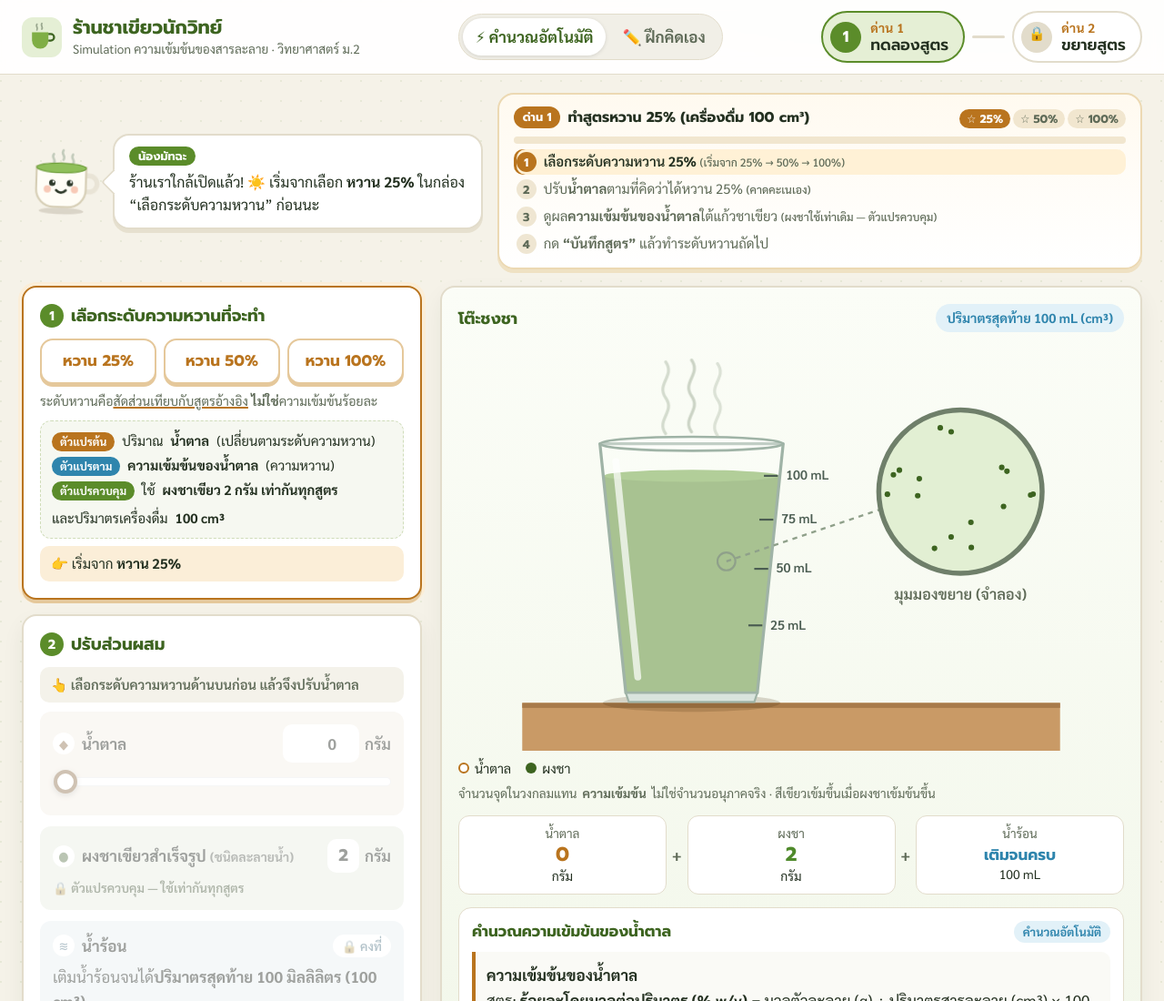
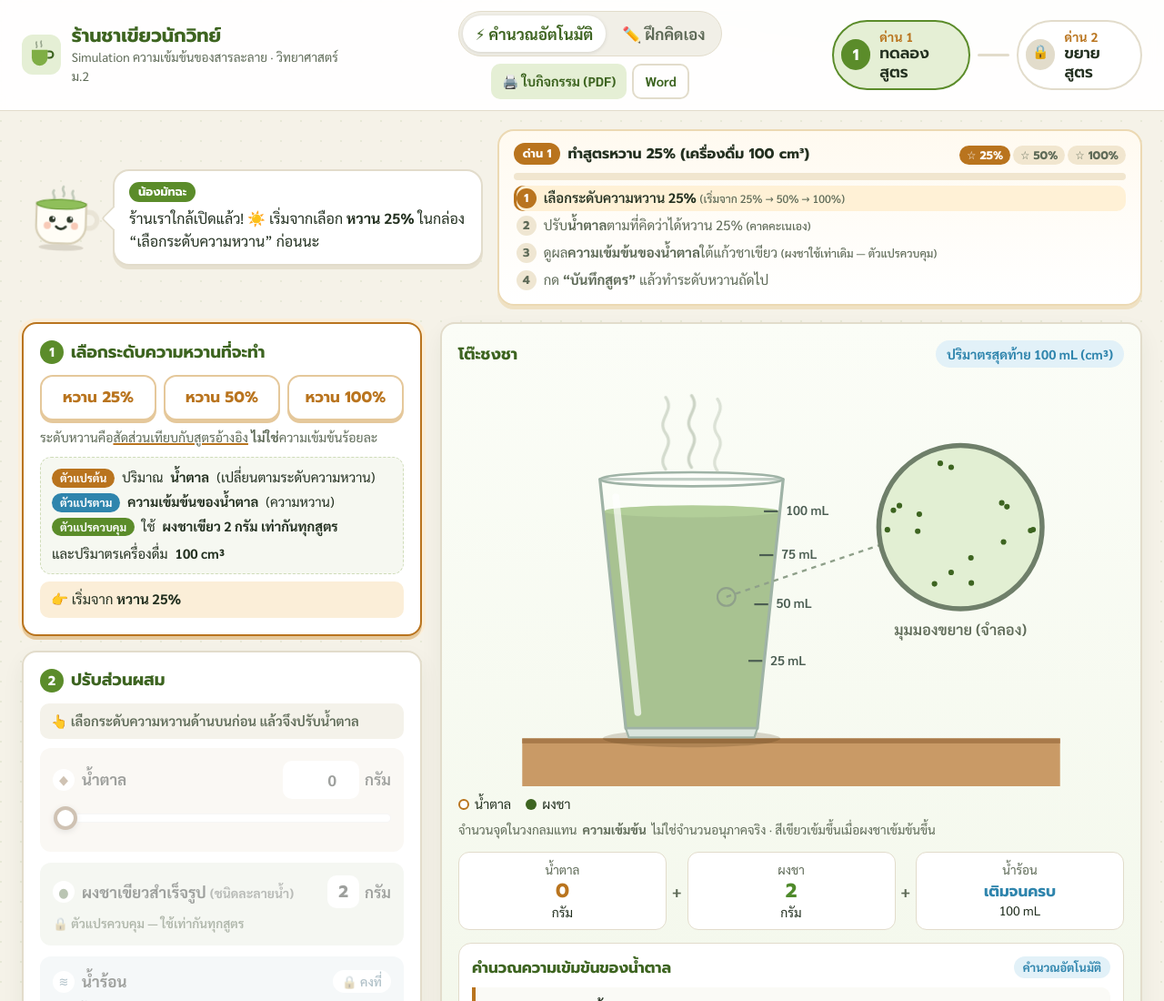
Before and after one commit to DomeAPS/greentea-concentration-sim, a plain HTML site: page index.html in a window 1280 px wide. Shown: the top 1100 px of the page at 91% size. Drawn offline with Linux system fonts and the light colour scheme.

Commit message:
Add buttom of worksheet for activity

```diff
--- a/css/style.css
+++ b/css/style.css
@@ -300,7 +300,10 @@ input[type="range"]:focus-visible { outline: 3px solid #b9d48f; outline-offset:
 .gauge-scale { display: flex; justify-content: space-between; font-size: .75rem; color: var(--muted); margin-top: 2px; }
 
 /* ---------------- สลับโหมด ---------------- */
-.mode-wrap { display: flex; align-items: center; justify-content: center; }
+.mode-wrap { display: flex; align-items: center; justify-content: center; flex-wrap: wrap; gap: 8px; }
+.worksheet-links { display: inline-flex; gap: 6px; }
+.worksheet-links .btn { text-decoration: none; white-space: nowrap; }
+@media print { .worksheet-links { display: none; } }
 .mode-switch { display: inline-flex; padding: 4px; gap: 4px; background: #f1efe7; border-radius: 999px; border: 1px solid var(--line); }
 .mode-switch button {
   border: 0; background: transparent; padding: 7px 14px; border-radius: 999px; cursor: pointer;
--- a/index.html
+++ b/index.html
@@ -32,6 +32,13 @@
       <button type="button" role="radio" data-mode="practice" aria-checked="false">✏️ ฝึกคิดเอง</button>
     </div>
     <span class="mode-locked" id="mode-locked" hidden>✏️ โหมดฝึกคิดเอง <small>(ครูกำหนด)</small></span>
+    <!-- ใบกิจกรรมแบบพิมพ์ สำหรับนักเรียนที่ไม่มีอุปกรณ์สื่อสาร -->
+    <div class="worksheet-links" role="group" aria-label="ใบกิจกรรมสำหรับพิมพ์ (นักเรียนที่ไม่มีอุปกรณ์)">
+      <a class="btn btn-soft btn-sm" href="docs/ใบกิจกรรม เรื่อง ร้านชาเขียวนักวิทย์.pdf" target="_blank" rel="noopener"
+         title="เปิดใบกิจกรรม (PDF) เพื่อพิมพ์แจกนักเรียนที่ไม่มีอุปกรณ์สื่อสาร">🖨️ ใบกิจกรรม (PDF)</a>
+      <a class="btn btn-ghost btn-sm" href="docs/ใบกิจกรรม เรื่อง ร้านชาเขียวนักวิทย์.docx" download
+         title="ดาวน์โหลดใบกิจกรรม (Word) เพื่อแก้ไขก่อนพิมพ์">Word</a>
+    </div>
   </div>
 
   <nav class="stepper" role="tablist" aria-label="ขั้นตอนของกิจกรรม">
```
Also changed, not shown: 6 other files.
